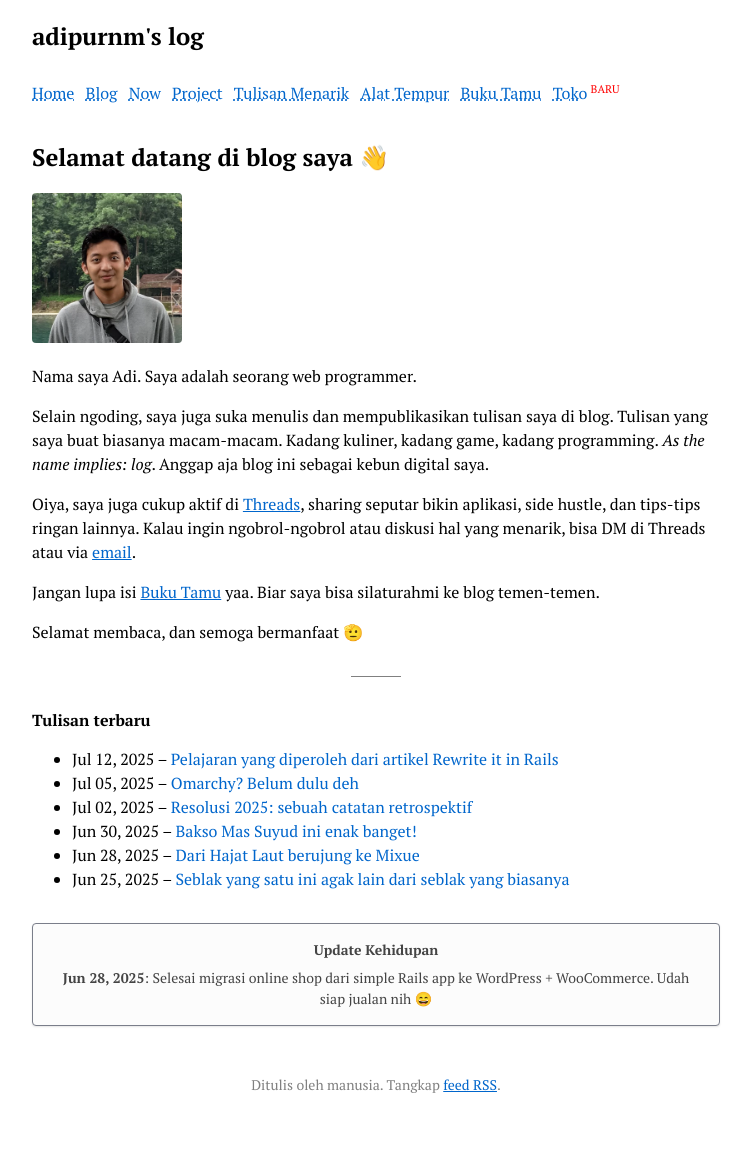
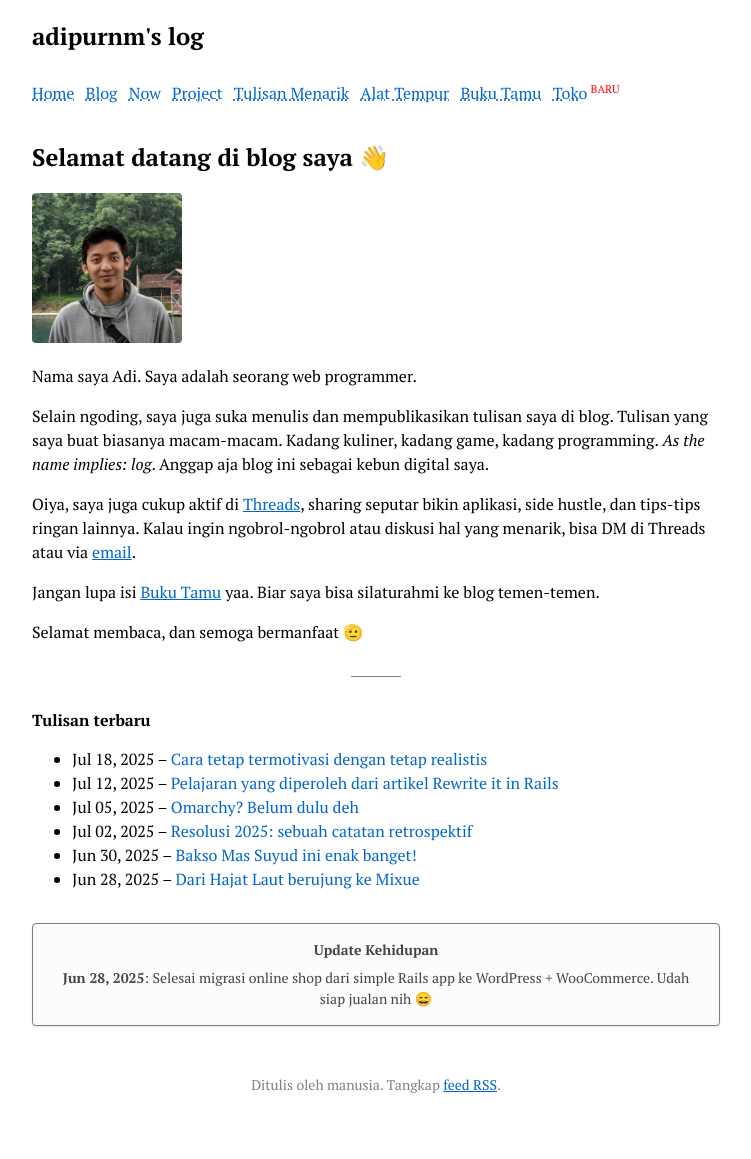
Before and after one commit to adiprnm/weblog, a Jekyll site: the page built from index.html, in a window 1280 px wide. Shown: the whole page, without its empty margins (264-1015 px from the left). Built offline with Jekyll 4.4.1, drawn with Linux system fonts in a browser that asks for light colours; some of the changed lines change nothing that is shown.

Commit message:
Add new post: tetap termotivasi dengan target realistis

```diff
--- /dev/null
+++ b/_posts/2025-07-18-tetap-termotivasi-dengan-target-realistis.md
@@ -0,0 +1,94 @@
+---
+layout: default
+title: Cara tetap termotivasi dengan tetap realistis
+tags: Newsletter
+---
+
+Di film Hacksaw Ridge, ada satu permintaan yang dipanjatkan oleh Desmond Doss setiap kali berhasil menyelamatkan satu prajurit di medan perang.
+
+*Lord, please help me get one more.*<br>
+Tuhan, bantu aku selamatkan satu orang lagi.
+
+Permintaan ini terus diulang, hingga 74 kali. Dan, 74 kali itu juga Tuhan mengabulkan permintaannya.
+
+Tulisan ini nggak akan membahas dari sisi teologis dari film tersebut, tapi lebih ke bagaimana sebuah target yang realistis mampu memotivasi kita untuk melangkah melampaui apa yang kita pikir mustahil, seperti yang Desmond Doss lakukan.
+
+***
+
+Kita pasti pernah, atau saat ini mungkin sedang ada di suatu fase di mana hidup rasanya gini-gini aja. Pagi berangkat kerja, sore pulang kerja, malam istirahat, besoknya berangkat kerja lagi.
+
+Hidup rasanya jadi kurang bergairah.
+
+Saya mau ajak teman-teman sebentar untuk flashback ke masa-masa ketika kita kecil. Di mana, kalau teman-teman minta sesuatu ke orang tua, orang tua akan memberikan syarat tertentu.
+
+Misal, ayah akan belikan sepeda baru, kalau kita bisa masuk 5 besar di kelas.
+
+Kita lalu belajar dengan giat. Beberapa dari kita mungkin ada yang berhasil masuk 5 besar. Beberapa juga ada yang gagal.
+
+Terlepas dari berhasil atau gagalnya kita masuk 5 besar, ada sebuah motivasi yang mendorong kita untuk belajar dengan giat. Seberapapun sulitnya mata pelajaran. Seberapapun ingin menyerahnya kita terhadap mata pelajaran yang nggak kita sukai.
+
+Berkaca dari ini, kita juga bisa mengimplementasikannya juga di kehidupan kita saat ini.
+
+Ketika saya ngembangin Kanyaah, motivasi saya cuma satu: ingin punya side hustle yang minim resiko. Sehingga, mau untung, mau rugi, nggak masalah.
+
+Saya ingin memulai membangun mental pengusaha.
+
+Selama ini, saya berkutat di dunia yang penuh kepastian. Pasti kalau ada error di aplikasi, dan errornya di mana. Pasti kalau performa aplikasi kita lambat, dan apa penyebab lambatnya itu.
+
+Dunia wirausaha? 180 derajat dengan dunia programming.
+
+Dibandingkan dengan dunia programming, dunia ini penuh ketidakpastian. Misal, saya coba promosi Kanyaah via boost story. Copywriting saya rasa udah oke, udah ada social proof,  reach lumayan. Tapi, belum dapat closing sama sekali.
+
+Tapi, di sinilah letak serunya. Otak saya jadi penuh dengan pertanyaan.
+
+Kenapa iklan ini belum berhasil bikin orang pesan undangan?<br>
+Apakah karena landing page-nya lemot?<br>
+Atau templatenya kurang menarik?<br>
+Atau memang belum perlu bikin undangan digital?
+
+Pertanyaan-pertanyaan ini abstrak dan nggak ada jawaban yang 100% benar. Setiap asumsi harus dibuktikan melalui percobaan. Makanya, ada istiliah A/B testing.
+
+Kanyaah menjadi pengalaman pertama saya mengembangkan produk sendiri dari nol. Tentunya butuh waktu, tenaga, dan pikiran untuk ini semua. Tapi, saya sangat menikmati prosesnya.
+
+Setelah menjalankan Kanyaah selama hampir 3 tahun, saya jadi sadar, ternyata yang terus memotivasi saya adalah target-target kecil yang terukur.
+
+Misal:
+- menambahkan satu template undangan setiap bulan,
+- update konten Instagram minimal setiap 2 hari sekali,
+- mendapatkan minimal 5 pelanggan dalam satu bulan
+
+Ada rencana yang harus disusun untuk mencapai target-target tersebut, dan proses eksekusi dari rencana-rencana tersebut. Beberapa berhasil, tapi beberapa lagi belum sesuai dengan apa yang diharapkan.
+
+## Menyempatkan waktu untuk memulai hal baru di sela-sela rutinitas
+
+Di sela-sela rutinitas sehari-hari, coba sempatkan waktu setidaknya dua jam per hari untuk mencoba hal-hal baru yang menarik bagi temen-temen semua.
+
+Kalau biasanya main media sosial cuma scroll-scroll aja, coba mulai ngonten. Buat konten tentang apapun yang temen-temen rasa menarik untuk dibahas. Fokus dulu di satu platform utama.
+
+Jangan terlalu memikirkan niche. Jadikan diri sendiri sebagai niche.
+
+Kalau temen-temen kerja kantoran, coba mulai side hustle. Nggak harus side hustle yang "wah". Kecil-kecilan dulu aja. Selama nggak mengganggu kerjaan utama.
+
+Lalu, coba buat target-target realistis yang bisa teman-teman capai dengan spare waktu 2 jam sehari. Misal: bikin konten minimal 1 hari sekali, atau mendapatkan first paying customer dalam 14 hari.
+
+Seperti yang Desmond Doss lakukan. Ada tujuan utama dan angka spesifik yang sangat mungkin dicapai.
+
+Oiya, pastikan juga setiap konten atau produk yang dibuat, memberikan nilai bagi audiens. Coba lakukan secara konsisten dalam 3 bulan, dan lihat bagaimana hasilnya.
+
+Seiring berjalannya waktu, kalau kita merasa kita udah bisa achieve lebih tinggi lagi, kita bisa meningkatkan target-target tersebut. Peningkatannya nggak harus signifikan, realistis aja.
+
+***
+
+Sekian dulu untuk newsletter kali ini.
+
+Buat temen-temen yang mau deploy aplikasi ke server, tapi belum ada pengalaman setup server sama sekali, saya nulis e-book tentang bagaimana cara deploy aplikasi ke server pakai Dokku. Gratis!
+
+![Self-hosting dengan dokku](/assets/images/2025/self-hosting-dengan-dokku.webp)
+<a target="_blank" href="https://shop.adipurnm.my.id/products/self-hosting-dengan-dokku" class="btn btn--primary mt-4 w-full">Unduh di sini</a>
+
+Saya juga lagi nulis e-book The Programmer's Mindset, berisi mindset-mindset apa yang perlu dimiliki oleh kita sebagai seorang programmer agar tetap relevan di tengah ketatnya persaingan kerja.
+
+Cocok buat para programmer yang baru mulai merintis karir di dunia programming, atau buat temen-temen yang mulai tertarik mendalami dunia programming.
+
+![The Programmer's Mindset](/assets/images/2025/the-programmers-mindset.webp)
+<a target="_blank" href="https://shop.adipurnm.my.id/products/the-programmers-mindset" class="btn btn--primary mt-4 mb-8 w-full">Unduh di sini</a>
--- a/_sass/base.scss
+++ b/_sass/base.scss
@@ -312,3 +312,16 @@ input[type=submit] {
     color: #B0B3BA;
   }
 }
+
+.btn {
+  text-align: center;
+  padding: 1rem;
+  display: inline-block;
+  text-decoration: none;
+}
+
+.btn--primary {
+  background-color: $primaryColor;
+  color: white!important;
+}
+.w-full { width: 100%; }
```
Also changed, not shown: assets/images/2025/self-hosting-dengan-dokku.webp (added), assets/images/2025/the-programmers-mindset.webp (added).
